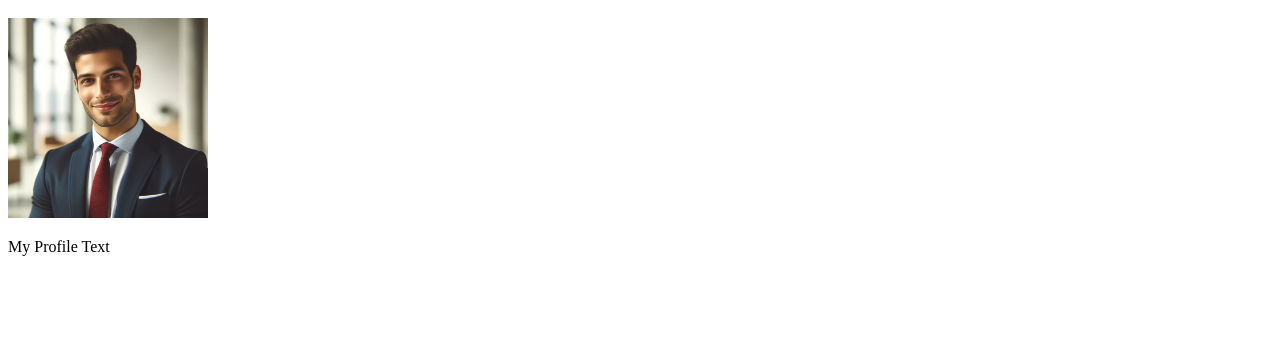
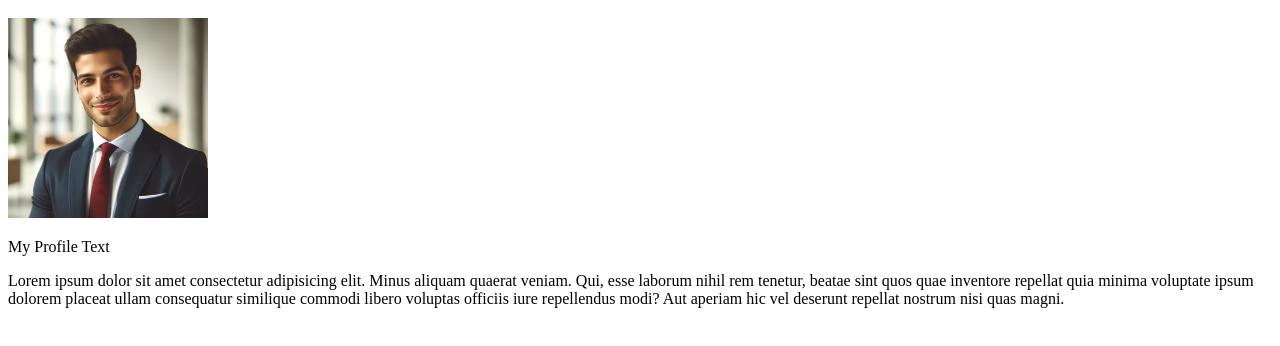
Before and after one commit to Karan-makerkaran/mini-e--commers, a plain HTML site: page index.html in a window 1280 px wide. Shown: the part 120-466 px from the top of the page. Drawn offline with Linux system fonts and the light colour scheme.

Commit message:
added paragrah

```diff
--- a/index.html
+++ b/index.html
@@ -10,5 +10,6 @@
     <h1>New Name</h1>
     <img src="3a3f2d35-8167-4708-9ef0-bdaa980989f9.avif"width="200px">
     <p>My Profile Text</p>
+    <p>Lorem ipsum dolor sit amet consectetur adipisicing elit. Minus aliquam quaerat veniam. Qui, esse laborum nihil rem tenetur, beatae sint quos quae inventore repellat quia minima voluptate ipsum dolorem placeat ullam consequatur similique commodi libero voluptas officiis iure repellendus modi? Aut aperiam hic vel deserunt repellat nostrum nisi quas magni.</p>
 </body>
 </html>
```
